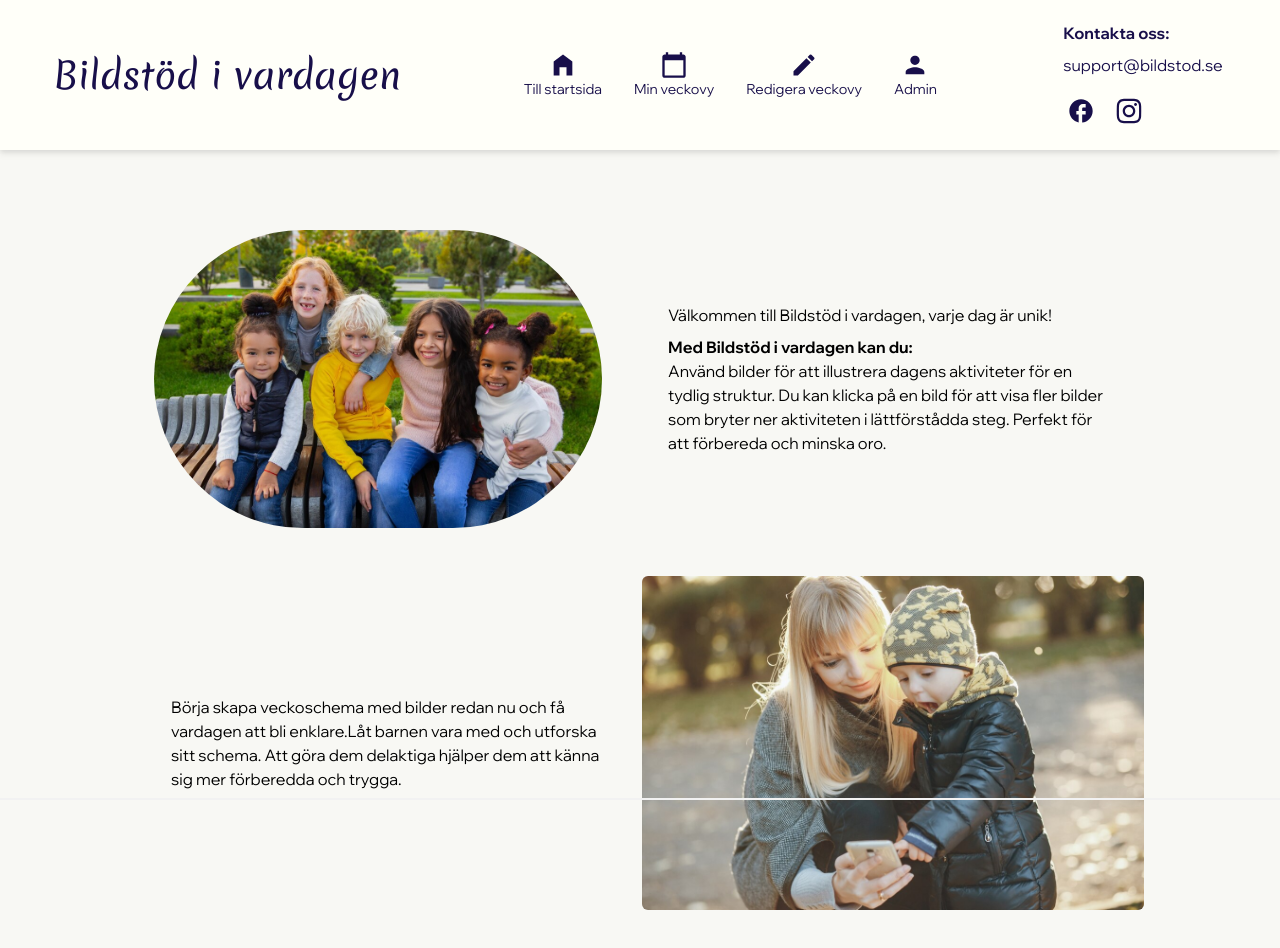
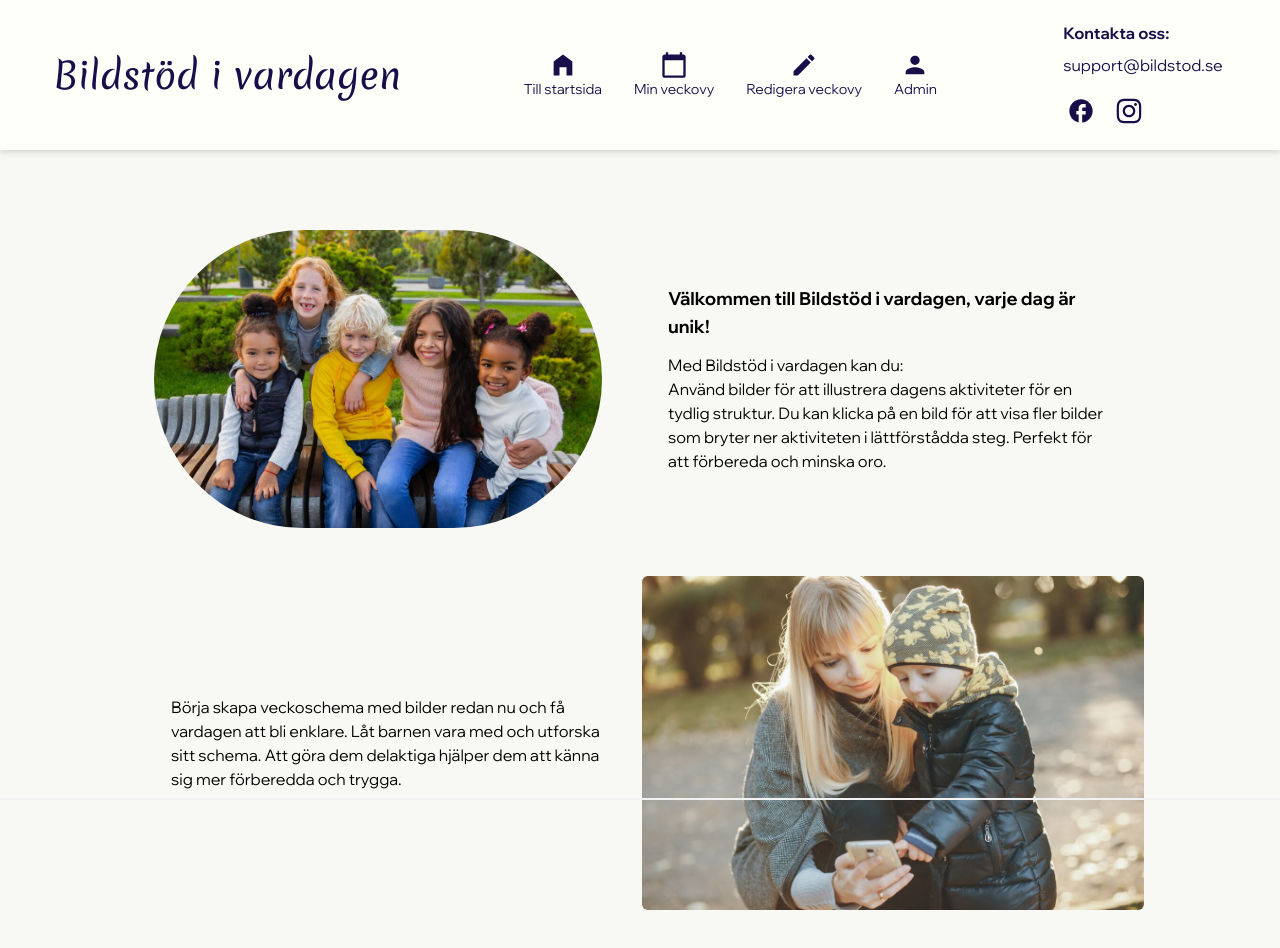
Before and after one commit to QueAnkan/graduation-project, a React (Vite) app: page / in a window 1280 px wide. Built offline with nearby package versions, Linux system fonts and the light colour scheme.

Commit message:
change som style i landingpage

```diff
--- a/src/routes/LandingPage.jsx
+++ b/src/routes/LandingPage.jsx
@@ -12,8 +12,8 @@ const LandingPage = () => {
 							className='rounded-full w-full h-auto max-w-md mx-auto sm:w-full md:w-3/4 lg:w-full'
 							/>
 					<article className='m-2 max-w-md flex-col items-center '>
-					<h1> Välkommen till Bildstöd i vardagen, varje dag är unik! </h1>
-					<h2 className='font-bold mt-2'>Med Bildstöd i vardagen kan du:</h2>
+					<h1 className='font-bold sm:text-lg'> Välkommen till Bildstöd i vardagen, varje dag är unik! </h1>
+					<h2 className='mt-3'>Med Bildstöd i vardagen kan du:</h2>
 					<p>Använd bilder för att illustrera dagens aktiviteter för en tydlig struktur. Du kan klicka på en bild för att visa fler bilder som bryter ner aktiviteten i lättförstådda steg. Perfekt för att förbereda och minska oro. </p>
 					</article>
 				</div>
@@ -23,7 +23,7 @@ const LandingPage = () => {
 						alt="Female adult and a child sitting together and look at a mobilephone"
 						className='rounded-md w-full h-auto max-w-md mx-auto sm:order-last sm:max-w-full md:w-3/4 lg:w-full'/>
 					<article className='max-w-md sm:order-first md:flex justify-center items-center md:items-center mx-auto'>
-						<p className='p-2'>Börja skapa veckoschema med bilder redan nu och få vardagen att bli enklare.Låt barnen vara med och utforska sitt schema. Att göra dem delaktiga hjälper dem att känna sig mer förberedda och trygga.  </p>
+						<p className='p-2'>Börja skapa veckoschema med bilder redan nu och få vardagen att bli enklare. Låt barnen vara med och utforska sitt schema. Att göra dem delaktiga hjälper dem att känna sig mer förberedda och trygga.  </p>
 					</article>
 				</div>
 		</section>
```
